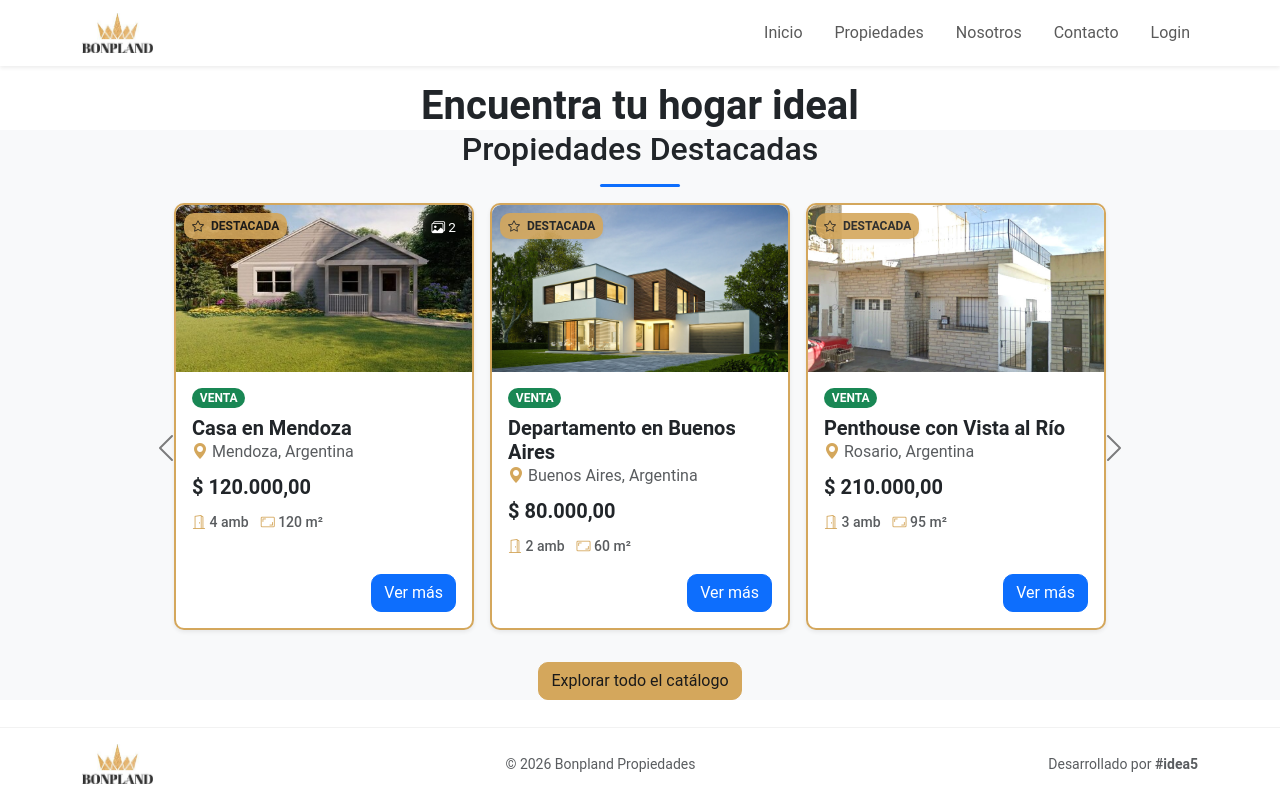
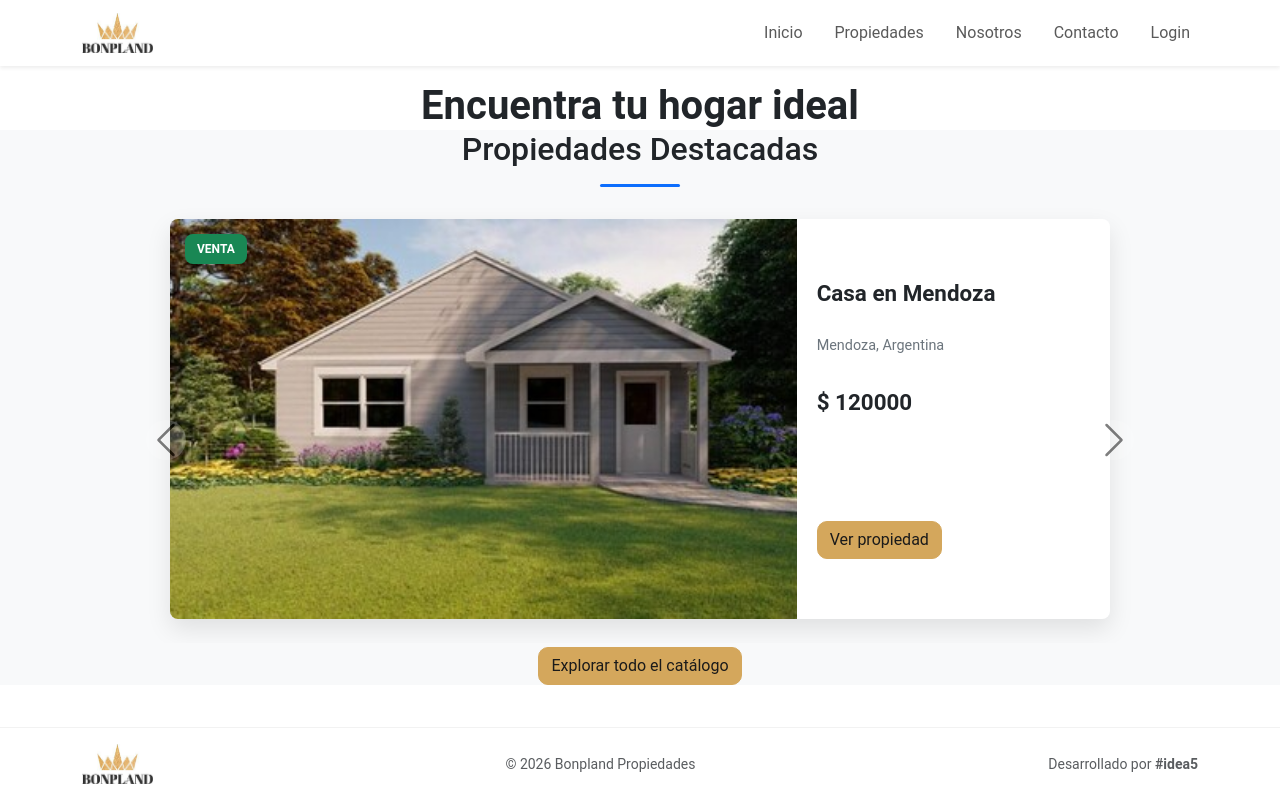
Before and after one commit to ali-zunega/project_bonpland, a React (Vite) app in the folder frontend/: page / in a window 1280 px wide. Built offline with nearby package versions, Linux system fonts and the light colour scheme.

Commit message:
style(featured-properties): fix layout of featured properties carousel component

```diff
--- a/frontend/src/App.css
+++ b/frontend/src/App.css
@@ -4,6 +4,7 @@
 :root {
   --brand-gold: #d4a75c;
   --brand-black: #1a1a1a;
+
 }
 
 .row {
@@ -80,7 +81,7 @@
 
 .badge-type.rent {
   background-color: #0dcaf0;
-  color: #000;
+  color: white;
 }
 
 /* ========================
--- a/frontend/src/components/FeaturedProperties/FeaturedPropertiesCarousel.css
+++ b/frontend/src/components/FeaturedProperties/FeaturedPropertiesCarousel.css
@@ -1,36 +1,18 @@
-#featuredCarousel {
-  padding: 0 80px;
-  /* Creamos un "pasillo" para las flechas */
+/* Flechas visibles */
+.carousel-control-prev-icon,
+.carousel-control-next-icon {
+  filter: invert(1);
+  background-color: rgba(0, 0, 0, 0.4);
+  border-radius: 50%;
+  padding: 20px;
 }
 
-.carousel-control-prev {
-  left: 0;
-  /* La flecha ahora vive en el pasillo izquierdo */
+/* Suavizar animación */
+.carousel-item {
+  transition: transform 0.7s cubic-bezier(0.4, 0, 0.2, 1);
 }
 
-.carousel-control-next {
-  right: 0;
-  /* La flecha ahora vive en el pasillo derecho */
+/* Evitar que tapen contenido */
+#featuredCarousel {
+  padding: 0 40px;
 }
-
-@media (max-width: 460px) {
-  #featuredCarousel {
-    padding: 0 15px;
-  }
-
-  .carousel-inner {
-    padding: 0 10px;
-  }
-
-  .carousel-item {
-    padding: 10px 0;
-  }
-
-  span.carousel-control-prev-icon,
-  span.carousel-control-next-icon {
-    width: 1.5rem;
-    height: 1.5rem;
-  }
-
-
-}
--- a/frontend/src/components/FeaturedProperties/FeaturedPropertiesCarousel.jsx
+++ b/frontend/src/components/FeaturedProperties/FeaturedPropertiesCarousel.jsx
@@ -1,40 +1,14 @@
-import React, { useState, useEffect } from "react";
-import { useNavigate } from "react-router-dom";
-import { Link } from "react-router-dom";
-import PropertyCard from "../PropertyCard/PropertyCard";
+import React from "react";
+import { useNavigate, Link } from "react-router-dom";
+import FeaturedProperty from "../FeaturedProperty/FeaturedProperty";
 import "./FeaturedPropertiesCarousel.css";
 
-const FeaturedPropertiesCarousel = ({ properties }) => {
+const FeaturedPropertiesCarousel = ({ properties = [] }) => {
   const navigate = useNavigate();
-  const [itemsPerSlide, setItemsPerSlide] = useState(3);
+
   const featuredProperties = properties.filter((p) => p.featured);
 
-  // Ajustar cantidad de items según el ancho de ventana
-  useEffect(() => {
-    const handleResize = () => {
-      if (window.innerWidth < 768) {
-        setItemsPerSlide(1); // Móvil
-      } else if (window.innerWidth < 1200) {
-        setItemsPerSlide(2); // Tablet / Laptop pequeña
-      } else {
-        setItemsPerSlide(3); // Desktop
-      }
-    };
-
-    handleResize();
-    window.addEventListener("resize", handleResize);
-    return () => window.removeEventListener("resize", handleResize);
-  }, []);
-
-  const chunkArray = (array, size) => {
-    const result = [];
-    for (let i = 0; i < array.length; i += size) {
-      result.push(array.slice(i, i + size));
-    }
-    return result;
-  };
-
-  const slides = chunkArray(featuredProperties, itemsPerSlide);
+  if (!featuredProperties.length) return null;
 
   return (
     <div
@@ -43,32 +17,22 @@ const FeaturedPropertiesCarousel = ({ properties }) => {
       data-bs-ride="carousel"
     >
       <div className="carousel-inner">
-        {slides.map((group, index) => (
+        {featuredProperties.map((property, index) => (
           <div
-            key={index}
+            key={property.id}
             className={`carousel-item ${index === 0 ? "active" : ""}`}
           >
-            <div className="container">
-              <div className="row justify-content-center">
-                {group.map((property) => (
-                  <div
-                    key={property.id}
-                    className={`col-${12 / itemsPerSlide} p-2`}
-                  >
-                    <PropertyCard
-                      property={property}
-                      onClick={() => navigate(`/properties/${property.id}`)}
-                    />
-                  </div>
-                ))}
-              </div>
+            <div className="container-fluid px-lg-5 py-4">
+              <FeaturedProperty
+                property={property}
+                onClick={() => navigate(`/properties/${property.id}`)}
+              />
             </div>
           </div>
         ))}
       </div>
 
-      {/* Solo muestra controles si hay más de un slide */}
-      {slides.length > 1 && (
+      {featuredProperties.length > 1 && (
         <>
           <button
             className="carousel-control-prev"
@@ -76,27 +40,21 @@ const FeaturedPropertiesCarousel = ({ properties }) => {
             data-bs-target="#featuredCarousel"
             data-bs-slide="prev"
           >
-            <span
-              className="carousel-control-prev-icon"
-              style={{ filter: "invert(1)" }}
-            ></span>
+            <span className="carousel-control-prev-icon"></span>
           </button>
+
           <button
             className="carousel-control-next"
             type="button"
             data-bs-target="#featuredCarousel"
             data-bs-slide="next"
           >
-            <span
-              className="carousel-control-next-icon"
-              style={{ filter: "invert(1)" }}
-            ></span>
+            <span className="carousel-control-next-icon"></span>
           </button>
         </>
       )}
 
-      {/* boton al listado completo de propiedades*/}
-      <div className="text-center mt-4">
+      <div className="text-center mt-1">
         <Link to="/properties" className="btn btn-brand">
           Explorar todo el catálogo
         </Link>
--- /dev/null
+++ b/frontend/src/components/FeaturedProperty/FeaturedProperty.css
@@ -0,0 +1,112 @@
+.featured-property {
+    display: flex;
+    flex-direction: column;
+    border-radius: 8px;
+    overflow: hidden;
+    background: var(--bg-card, #fff);
+    box-shadow: 0 10px 25px rgba(0, 0, 0, 0.1);
+    cursor: pointer;
+}
+
+/* Imagen */
+.featured-image-container {
+    width: 100%;
+    aspect-ratio: 16 / 9;
+    overflow: hidden;
+}
+
+.featured-image {
+    width: 100%;
+    height: 100%;
+    object-fit: cover;
+}
+
+/* Contenido */
+.featured-content {
+    padding: 20px;
+    display: flex;
+    flex-direction: column;
+    justify-content: space-around;
+    min-height: 180px;
+}
+
+.featured-title {
+    font-size: 1.4rem;
+    margin-bottom: 8px;
+}
+
+/* Badge sobre imagen */
+.featured-image-container {
+    position: relative;
+}
+
+.badge-type {
+    position: absolute;
+    top: 15px;
+    left: 15px;
+    padding: 6px 12px;
+    border-radius: 8px;
+    font-size: 0.75rem;
+    font-weight: bold;
+    color: #fff;
+}
+
+
+/* Contenido ordenado */
+.featured-body {
+    display: flex;
+    flex-direction: column;
+    gap: 8px;
+}
+
+/* Ubicación más suave */
+.featured-location {
+    font-size: 0.9rem;
+    color: #6c757d;
+}
+
+/* Precio protagonista */
+.featured-price {
+    font-size: 1.4rem;
+    font-weight: bold;
+    margin-top: 10px;
+    color: var(--primary);
+}
+
+/* Footer separado */
+.featured-footer {
+    margin-top: 20px;
+}
+
+/* Desktop layout (imagen dominante) */
+@media (min-width: 992px) {
+    .featured-property {
+        display: grid;
+        grid-template-columns: 2fr 1fr;
+        /* 🔥 clave */
+        height: 400px;
+    }
+
+    .featured-image-container {
+        width: 100%;
+        height: 100%;
+        aspect-ratio: 16 / 9;
+    }
+
+    .featured-content {
+        height: 100%;
+    }
+
+    .featured-body {
+        display: flex;
+        flex-direction: column;
+        justify-content: space-between;
+        gap: 20px;
+    }
+
+    .featured-image-container:hover .featured-image {
+        transform: scale(1.05);
+        transition: transform 0.3s ease;
+    }
+
+}
--- /dev/null
+++ b/frontend/src/components/FeaturedProperty/FeaturedProperty.jsx
@@ -0,0 +1,50 @@
+import React from "react";
+import "./FeaturedProperty.css";
+
+const getMainImage = (images = []) => {
+  if (!images.length) return "/placeholder.jpg";
+
+  const primary = images.find((img) => img.isPrimary);
+  if (primary) return primary.url;
+
+  return typeof images[0] === "string" ? images[0] : images[0].url;
+};
+
+const FeaturedProperty = ({ property, onClick }) => {
+  const isSale = property.type === "sale";
+  const propertyType = isSale ? "VENTA" : "ALQUILER";
+  const imageUrl = getMainImage(property.images);
+
+  return (
+    <div className="featured-property" onClick={onClick}>
+      {/* Imagen */}
+      <div className="featured-image-container">
+        <img src={imageUrl} alt={property.title} className="featured-image" />
+
+        {/* Badge sobre imagen */}
+        <span className={`badge-type ${isSale ? "sale" : "rent"}`}>
+          {propertyType}
+        </span>
+      </div>
+
+      {/* Contenido */}
+      <div className="featured-content">
+        <div className="featured-body">
+          <h3 className="featured-title fw-bold">{property.title}</h3>
+
+          <p className="featured-location">
+            {property.city}, {property.country}
+          </p>
+
+          <p className="featured-price">$ {property.price}</p>
+        </div>
+
+        <div className="featured-footer">
+          <button className="btn btn-brand">Ver propiedad</button>
+        </div>
+      </div>
+    </div>
+  );
+};
+
+export default FeaturedProperty;
--- a/frontend/src/components/Footer/Footer.css
+++ b/frontend/src/components/Footer/Footer.css
@@ -1,5 +1,10 @@
 .footer-custom {
   background-color: rgba(255, 255, 255, 0.7);
   backdrop-filter: blur(12px);
-  border-top: 1px solid rgba(0,0,0,0.05);
+  border-top: 1px solid rgba(0, 0, 0, 0.05);
+  bottom: 0;
+  width: 100%;
+  padding: 20px 0;
+
+
 }
--- a/frontend/src/components/PropertyCard/PropertyCard.css
+++ b/frontend/src/components/PropertyCard/PropertyCard.css
@@ -12,16 +12,19 @@
 .property-card .card-body {
     display: flex;
     flex-direction: column;
-    flex: 1;
+    flex-grow: 1;
 }
 
-/* Imagen consistente */
-.property-card img {
+img.card-img-top {
     aspect-ratio: 16/9;
     object-fit: cover;
 }
 
-/* Empuja botón abajo */
-.property-card .mt-auto {
-    margin-top: auto !important;
+.card-footer {
+    margin-top: auto;
 }
+
+.card {
+    border-radius: 16px;
+    overflow: hidden;
+}
--- a/frontend/src/components/PropertyCard/PropertyCard.jsx
+++ b/frontend/src/components/PropertyCard/PropertyCard.jsx
@@ -1,5 +1,6 @@
 import React from "react";
 import PropertyInfo from "../PropertyInfo/PropertyInfo";
+import "./PropertyCard.css";
 
 const PropertyCard = ({ property, onClick }) => {
   const mainImage = property.images?.[0];
@@ -12,18 +13,17 @@ const PropertyCard = ({ property, onClick }) => {
       tabIndex={0}
       onClick={onClick}
       onKeyDown={(e) => e.key === "Enter" && onClick()}
-      className={`card property-card mb-3 shadow-sm h-100 w-100 ${property.featured ? "card-featured" : ""}`}
+      className={`card property-card mt-auto mb-3 shadow-sm h-100 w-100 ${property.featured ? "card-featured" : ""}`}
       onMouseEnter={(e) =>
         (e.currentTarget.style.transform = "translateY(-5px)")
       }
       onMouseLeave={(e) => (e.currentTarget.style.transform = "translateY(0)")}
     >
-      <div className="position-relative">
+      <div className="position-relative w-100 h-100">
         <img
           src={mainImage || "/placeholder.jpg"}
           className="card-img-top"
           alt={property.title}
-          style={{ aspectRatio: "16/9", objectFit: "cover" }}
         />
         {/*agrega una etiqueta de "Destacada" en la esquina superior izquierda si la propiedad es destacada*/}
         {property.featured && (
@@ -42,12 +42,12 @@ const PropertyCard = ({ property, onClick }) => {
 
       <div className="card-body d-flex flex-column">
         <PropertyInfo property={property} variant="card" showFeatured={false} />
+      </div>
 
-        <div className="mt-auto d-flex justify-content-end">
-          <button className="btn btn-primary" style={{ pointerEvents: "none" }}>
-            Ver más
-          </button>
-        </div>
+      <div className="card-footer mt-auto d-flex justify-content-end">
+        <button className="btn btn-primary" style={{ pointerEvents: "none" }}>
+          Ver más
+        </button>
       </div>
     </div>
   );
```
Also changed, not shown: frontend/src/data/properties.json (+4 -4 lines), frontend/public/Media/foto8.jpg.
